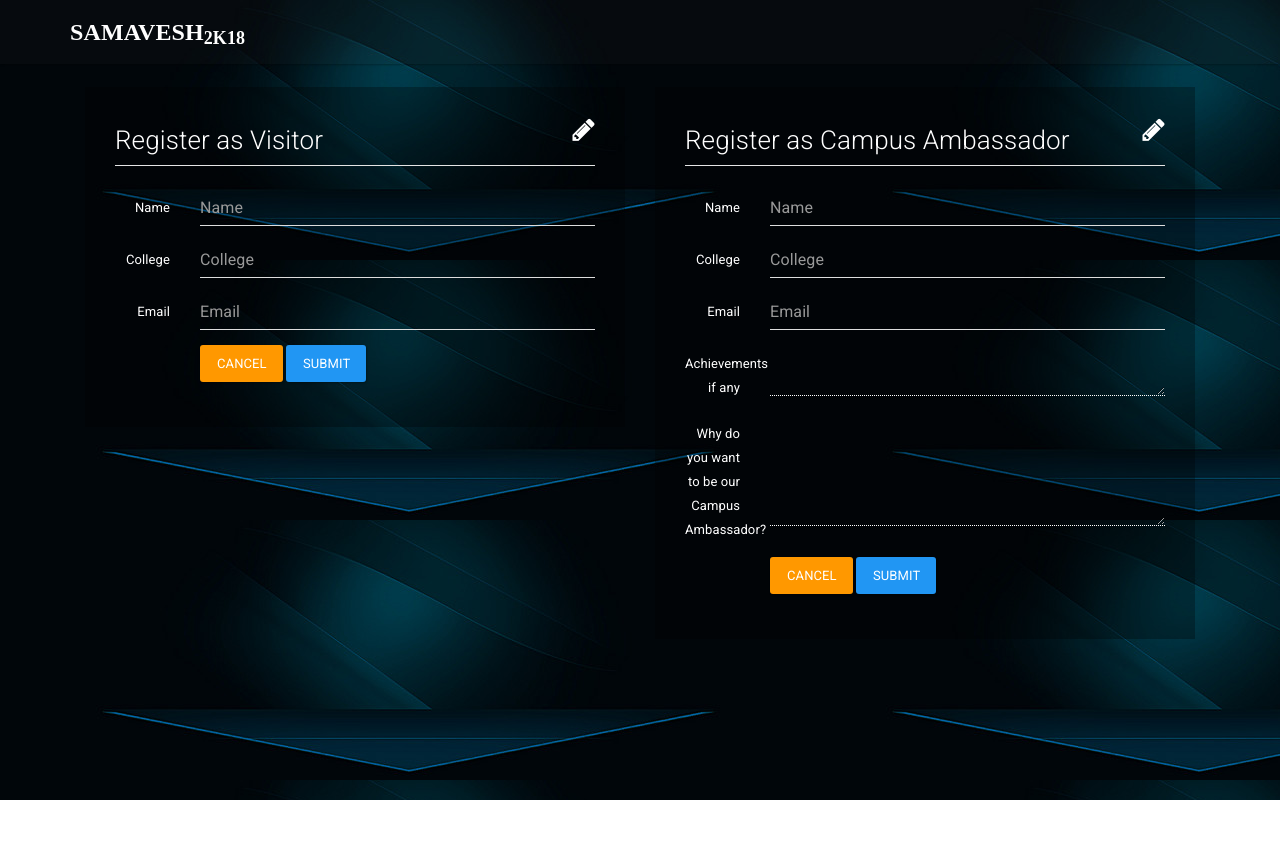
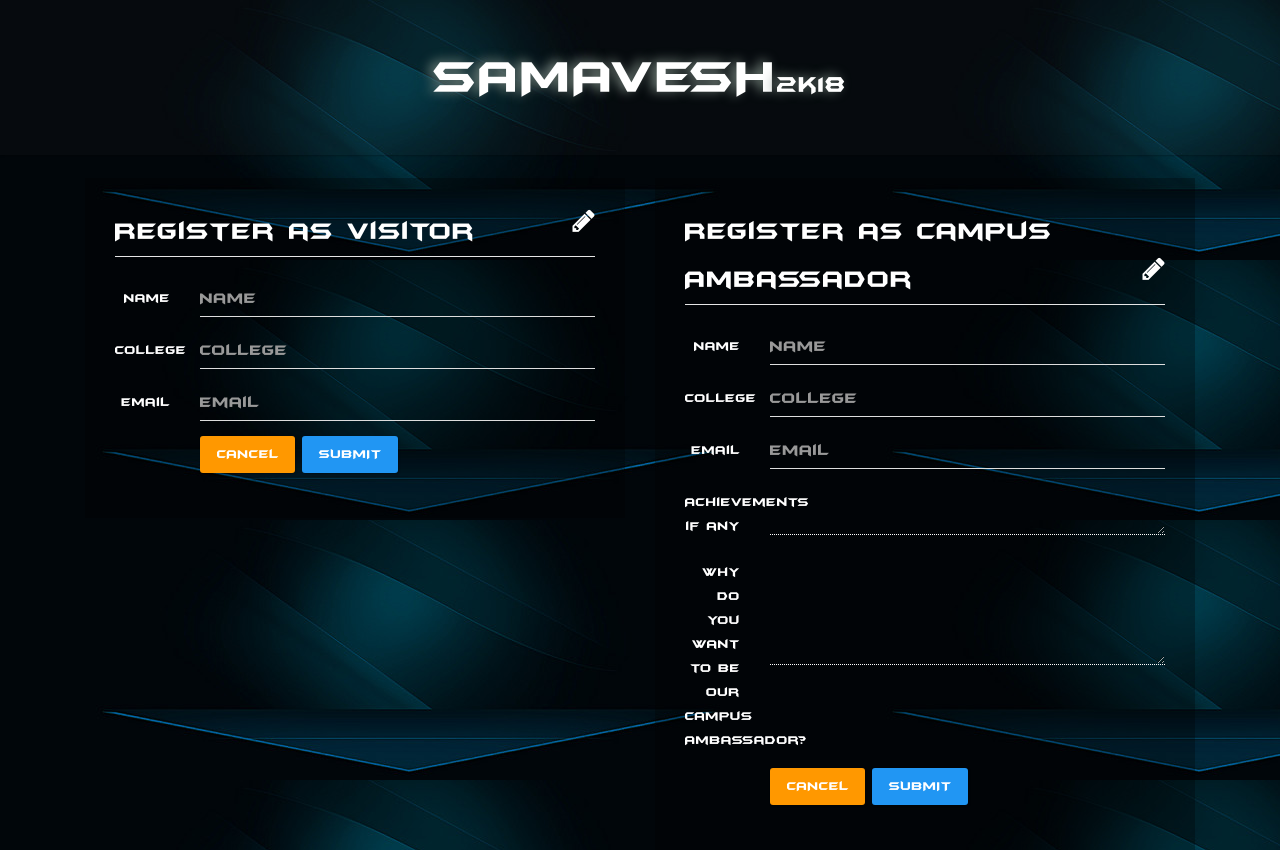
Before and after one commit to marshalsahu/samavesh, a plain HTML site: page register.htm in a window 1280 px wide. Before the commit the page ends 800 px from the top, so only its background shows below. Drawn offline with Linux system fonts and the light colour scheme.

Commit message:
register page

```diff
--- a/register.htm
+++ b/register.htm
@@ -21,15 +21,59 @@
       <link href="css/register.css" rel="stylesheet" type="text/css" />
 
     <link href="css/font-awesome.css" rel="stylesheet" type="text/css" />
+    <style>
+
+       @font-face{
+    font-family: "Batman";
+    src: url("../fonts/batman/batmfa__.woff")format("woff");
+    font-weight:normal;
+    font-style:normal;
+
+}
+@font-face{
+    font-family: "coalition";
+    src: url("../fonts/batman/Coalition_v2.woff")format("woff");
+    font-weight:normal;
+    font-style:normal;
+}
+* {box-sizing: border-box}
+body {font-family: "Batman", sans-serif;}
+
+/* Style the tab */
+ .overlay{
+     display:block;
+     height: 30%;
+     width: 100%;
+     margin:0px;
+     padding:0px;
+    }
+    .overlay > .samavesh {
+        position: relative;
+    }
+    .samavesh > h1{
+        font-family:"Batman", sans-serif;
+        text-align: center;
+        font-size: 50px;
+        padding: 20px;
+        margin: 30px auto;
+        color:#fff ;
+        text-shadow: -5px -1px 12px rgba(122, 136, 129, 0.94);
+    }
+
+
+
+    </style>
 
 </head>
 <body>
     <div id="custom-bootstrap-menu" class="navbar navbar-default " role="navigation">
     <div class="container">
-        <div class="navbar-header"><a class="navbar-brand" href="#">SAMAVESH<sub>2k18</sub></a>
-            <button type="button" class="navbar-toggle" data-toggle="collapse" data-target=".navbar-menubuilder"><span class="sr-only">Toggle navigation</span><span class="icon-bar"></span><span class="icon-bar"></span><span class="icon-bar"></span>
-            </button>
-        </div>
+          <div class="overlay">
+
+    <div class="samavesh">
+        <h1><a href="index.html" style="text-decoration:none;color:#fff;"> SAMAVESH<span style="font-size:0.5em">2k18</span></a></h1>
+    </div>
+</div>
 
     </div>
 </div>
```
Also changed, not shown: images/logo.png (deleted), 1 other file.
